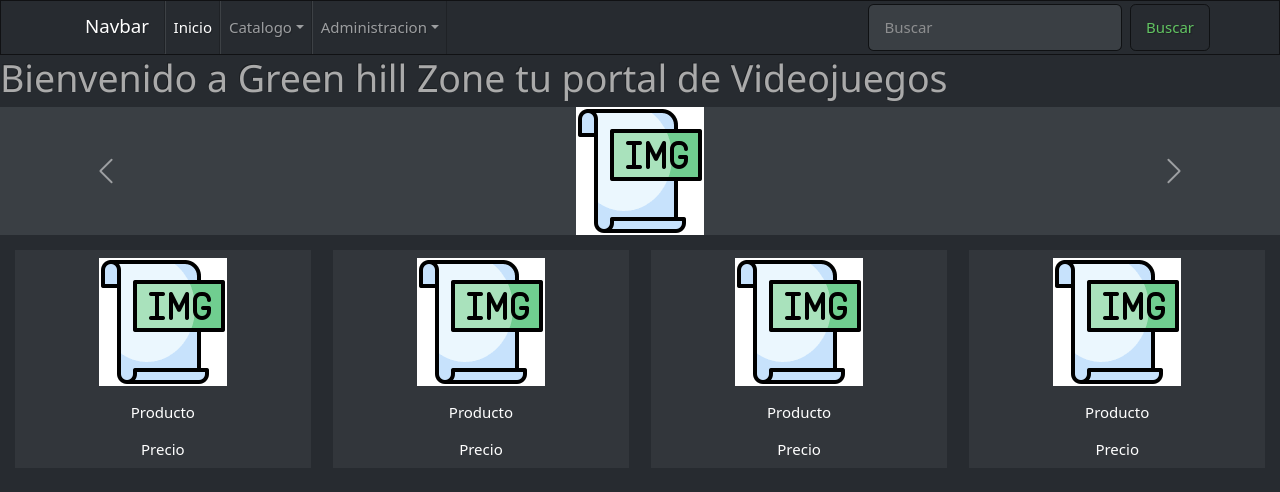
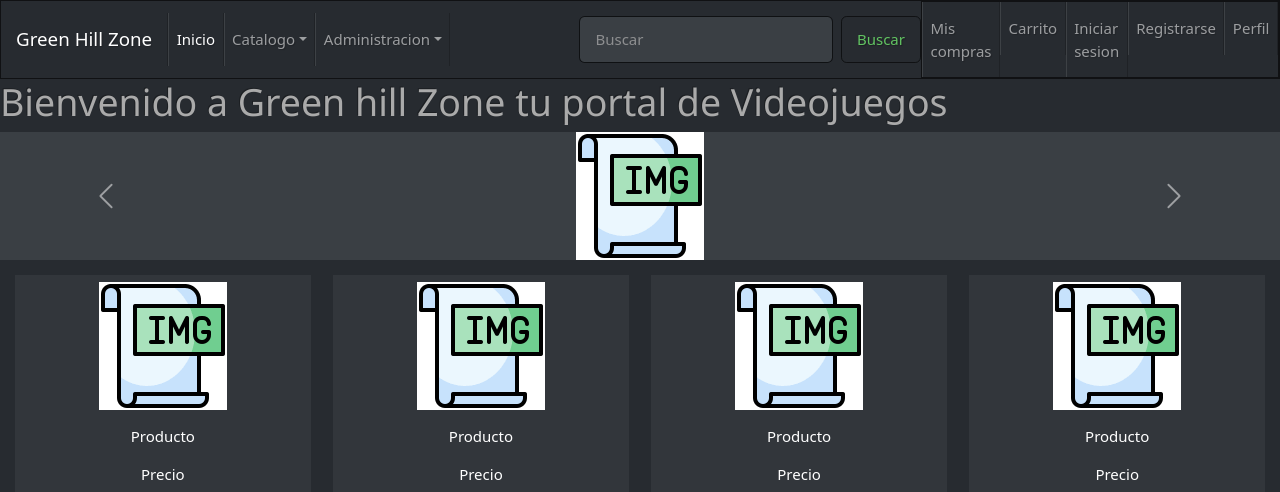
Before and after one commit to F-C-U/Proyecto-Django, a Django app: page / in a window 1280 px wide. Shown: the top 492 px of the page. Run offline with Django 5.2, Linux system fonts and the light colour scheme; some libraries are stand-ins or nearby versions.

Commit message:
Modificado

```diff
--- a/greenhill/templates/greenhill/base.html
+++ b/greenhill/templates/greenhill/base.html
@@ -1,6 +1,7 @@
 {% load static %}
 <!DOCTYPE html>
 <html lang="es">
+
 <head>
   <link rel="stylesheet" href="https://fonts.googleapis.com/css?family=Lato" />
   <link rel="stylesheet" href="https://fonts.googleapis.com/css?family=Montserrat" />
@@ -18,8 +19,10 @@
 <header>
   <nav class="navbar navbar-expand-sm text-light navbar-dark">
     <div class="container">
-        <a class="navbar-brand" href="#">Navbar</a>
-        <button class="navbar-toggler d-lg-none" type="button" data-bs-toggle="collapse" data-bs-target="#collapsibleNavId" aria-controls="collapsibleNavId" aria-expanded="false" aria-label="Toggle navigation"><span class="navbar-toggler-icon"></span></button>
+      <a class="navbar-brand" href="#">Green Hill Zone</a>
+      <button class="navbar-toggler d-lg-none" type="button" data-bs-toggle="collapse"
+        data-bs-target="#collapsibleNavId" aria-controls="collapsibleNavId" aria-expanded="false"
+        aria-label="Toggle navigation"><span class="navbar-toggler-icon"></span></button>
       <div class="collapse navbar-collapse" id="collapsibleNavId">
         <ul class="navbar-nav me-auto mt-2 mt-lg-0">
           <li class="nav-item">
@@ -29,7 +32,8 @@
             </a>
           </li>
           <li class="nav-item dropdown">
-              <a class="nav-link dropdown-toggle" href="#" id="dropdownId" data-bs-toggle="dropdown" aria-haspopup="true" aria-expanded="false">Catalogo</a>
+            <a class="nav-link dropdown-toggle" href="#" id="dropdownId" data-bs-toggle="dropdown" aria-haspopup="true"
+              aria-expanded="false">Catalogo</a>
             <div class="dropdown-menu" aria-labelledby="dropdownId">
               <a class="dropdown-item" href="#">Playstation</a>
               <a class="dropdown-item" href="#">Xbox</a>
@@ -37,7 +41,8 @@
             </div>
           </li>
           <li class="nav-item dropdown">
-              <a class="nav-link dropdown-toggle" href="#" id="dropdownId" data-bs-toggle="dropdown" aria-haspopup="true" aria-expanded="false">Administracion</a>
+            <a class="nav-link dropdown-toggle" href="#" id="dropdownId" data-bs-toggle="dropdown" aria-haspopup="true"
+              aria-expanded="false">Administracion</a>
             <div class="dropdown-menu" aria-labelledby="dropdownId">
               <a class="dropdown-item" href="{% url 'index' %}">Productos</a>
               <a class="dropdown-item" href="{% url 'index' %}">Agregar producto</a>
@@ -52,8 +57,20 @@
         </form>
       </div>
     </div>
+    <nav class="navbar navbar-expand-sm text-light navbar-dark">
+      <div class="container">
+        <ul class="navbar-nav ms-auto mt-2 mt-lg-0">
+          <li class="nav-item"><a class="nav-link" href="historial.html">Mis compras</a></li>
+          <li class="nav-item"><a class="nav-link" href="carritodecompras.html">Carrito</a></li>
+          <li class="nav-item"><a class="nav-link" href="iniciar-sesion.html">Iniciar sesion</a></li>
+          <li class="nav-item"><a class="nav-link" href="registrarse.html">Registrarse</a></li>
+          <li class="nav-item"><a class="nav-link" href="perfil.html">Perfil</a></li>
+        </ul>
+      </div>
+    </nav>
   </nav>
 </header>
+
 <body>
   {% block contenido %}
 
@@ -69,4 +86,5 @@
 </footer>
 {% block scripts %}
 {% endblock %}
+
 </html>
```
Lines whose indentation alone changed are shown as unchanged.
